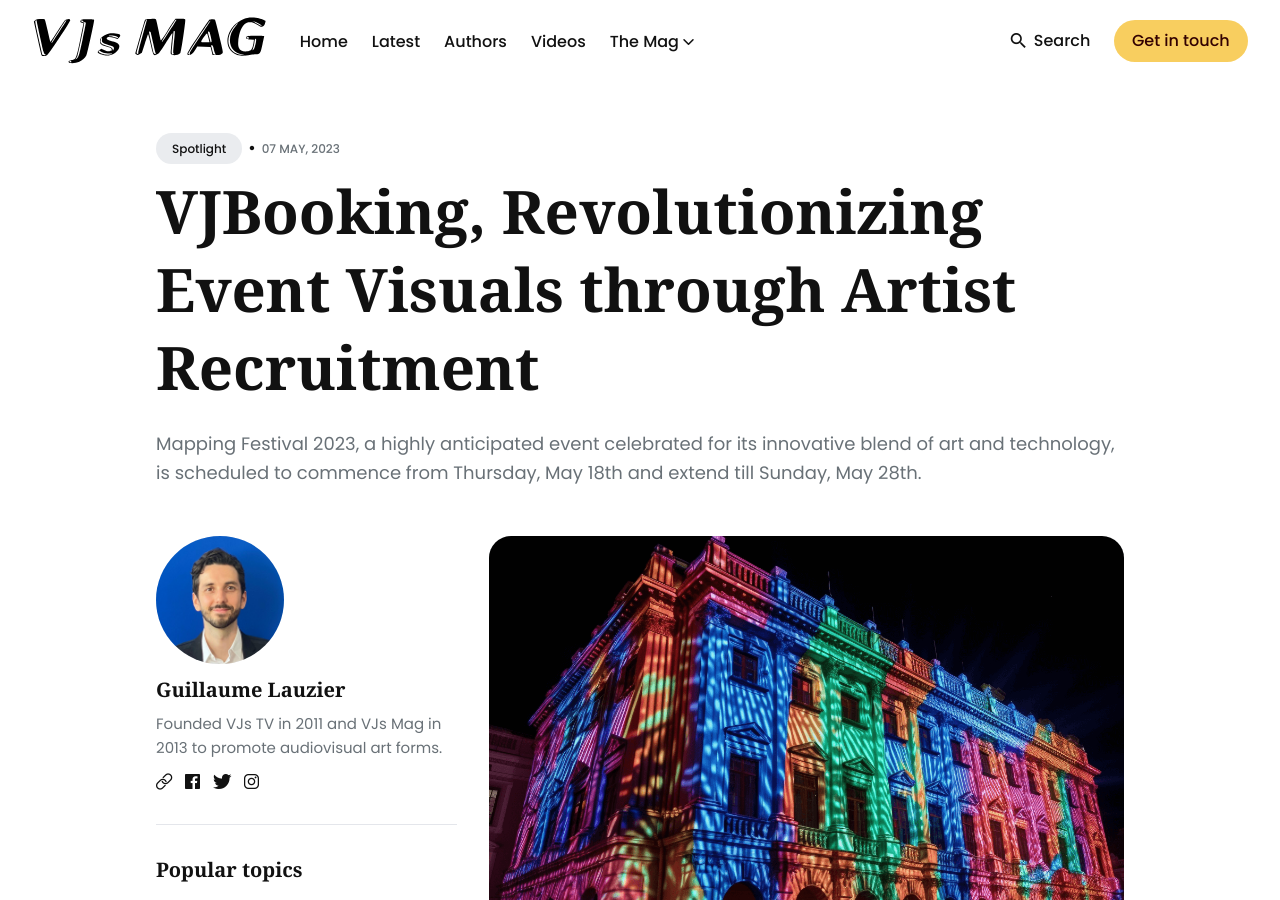
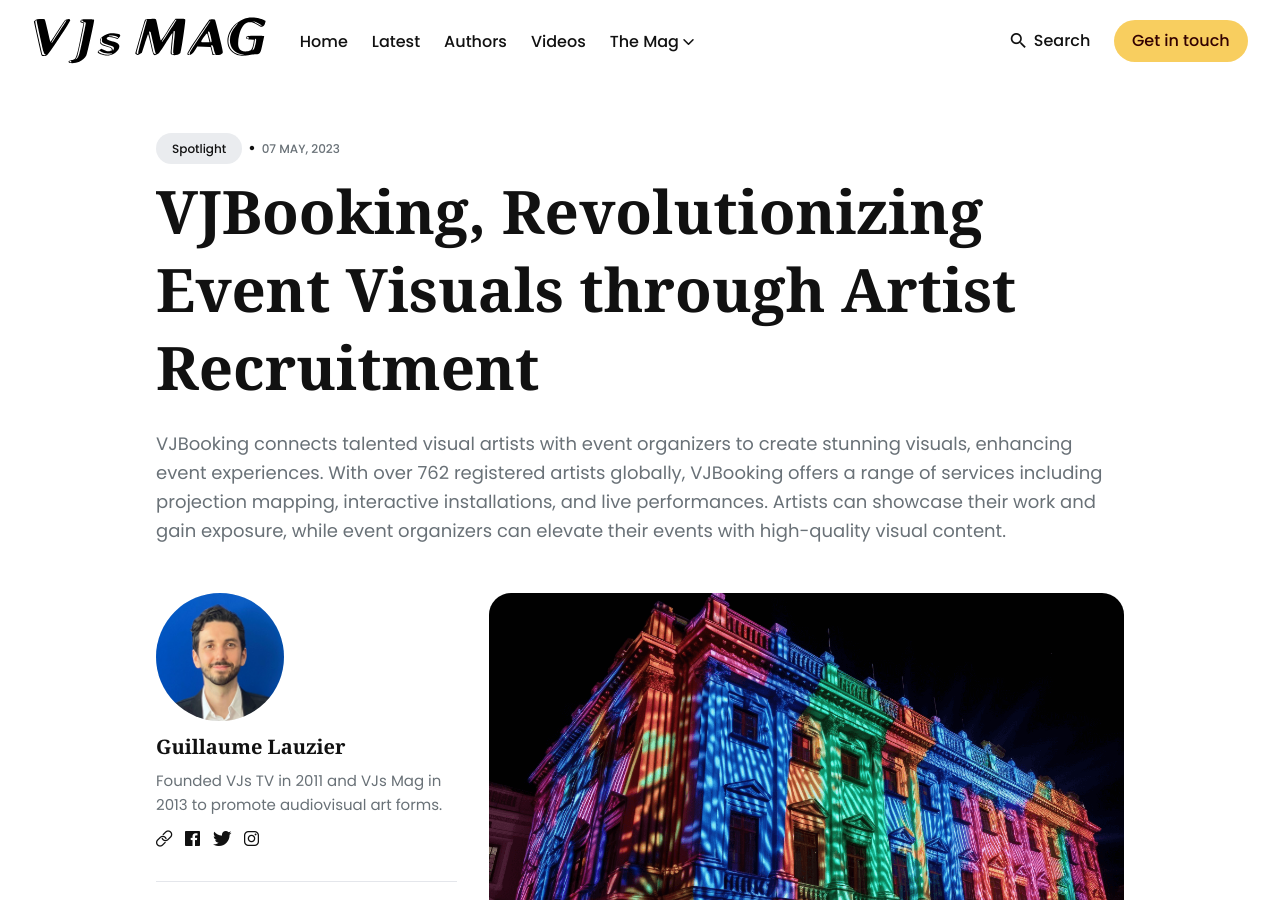
Before and after one commit to onConsensus/website, a Jekyll site: the page built from _posts/2023-04-27-vjbooking-event-recruitment.md, in a window 1280 px wide and 900 px high. Built offline with Jekyll 4.4.1, drawn with Linux system fonts in a browser that asks for light colours.

Commit message:
Update 2023-04-27-vjbooking-event-recruitment.md

```diff
--- a/_posts/2023-04-27-vjbooking-event-recruitment.md
+++ b/_posts/2023-04-27-vjbooking-event-recruitment.md
@@ -1,7 +1,7 @@
 ---
 layout: post
 title: VJBooking, Revolutionizing Event Visuals through Artist Recruitment
-description: Mapping Festival 2023, a highly anticipated event celebrated for its innovative blend of art and technology, is scheduled to commence from Thursday, May 18th and extend till Sunday, May 28th.
+description: VJBooking connects talented visual artists with event organizers to create stunning visuals, enhancing event experiences. With over 762 registered artists globally, VJBooking offers a range of services including projection mapping, interactive installations, and live performances. Artists can showcase their work and gain exposure, while event organizers can elevate their events with high-quality visual content.
 date: 2023-05-07 15:01:35 +0300
 author: admin
 image: '/images/vjbooking-event-recruitment.png'
```
